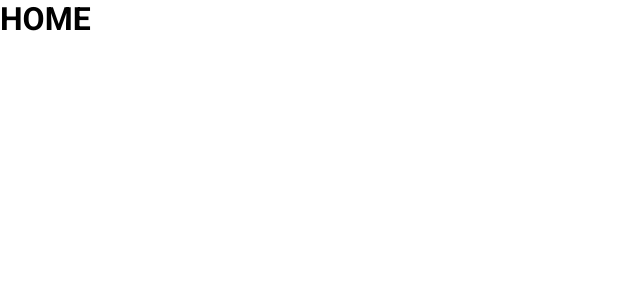
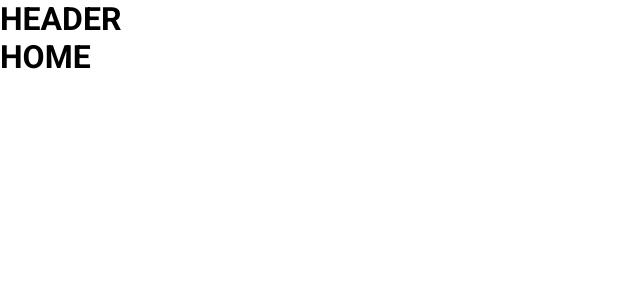
Before and after one commit to marcusviniciusmo/Ignite_Rocketseat_React_Coffee_Delivery, a React (Vite) app in the folder frontend/: page / in a window 1280 px wide. Shown: the top 300 px of the page, without its empty margins (0-640 px from the left). Built offline with nearby package versions, Linux system fonts and the light colour scheme.

Commit message:
Header component created

```diff
--- a/frontend/src/App.tsx
+++ b/frontend/src/App.tsx
@@ -1,4 +1,5 @@
 import { ThemeProvider } from 'styled-components';
+import { Header } from './components/Header';
 import { BrowserRouter } from 'react-router-dom';
 import { Router } from './routes/Router';
 import { GlobalStyle } from './styles/global';
@@ -7,6 +8,7 @@ import { defaultTheme } from './styles/themes/default';
 export function App() {
   return (
     <ThemeProvider theme={defaultTheme}>
+      <Header />
       <BrowserRouter>
         <Router />
       </BrowserRouter>
--- /dev/null
+++ b/frontend/src/components/Header/index.tsx
@@ -0,0 +1,7 @@
+export function Header() {
+  return (
+    <div>
+      <h1>HEADER</h1>
+    </div>
+  );
+}
```
